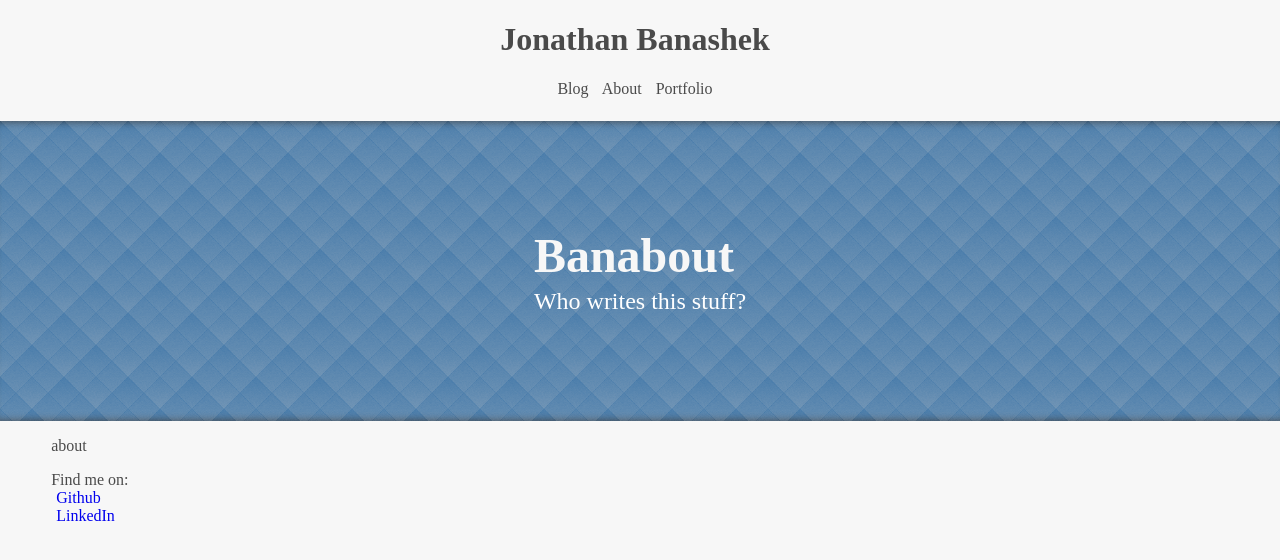
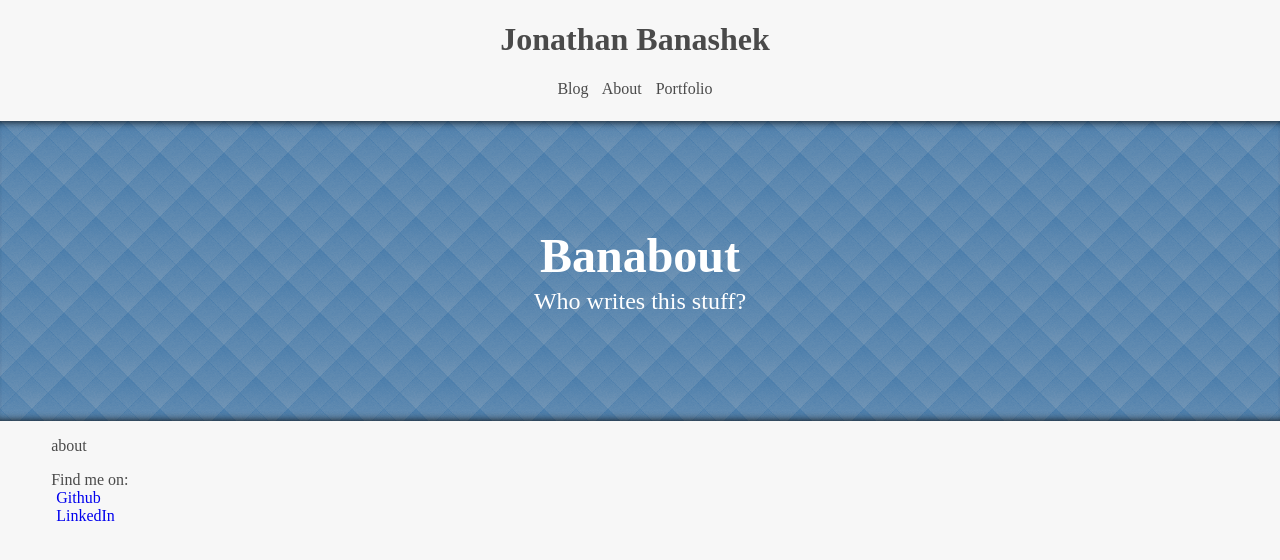
Before and after one commit to Banashek/banashek.github.io, a Jekyll site: the page built from about.html, in a window 1280 px wide. Shown: the top 560 px of the page. Built offline with Jekyll 4.4.1, drawn with Linux system fonts in a browser that asks for light colours; some web fonts are replaced; Markdown is read by kramdown in place of the engine named in the settings.

Commit message:
Shrinking more things for mobile

```diff
--- a/_includes/hero.html
+++ b/_includes/hero.html
@@ -1,4 +1,4 @@
-<div id="hero-wrap-outer">
+<!--<div id="hero-wrap-outer">
 	<div id="hero-bg-texture">
 		<div id="hero-container">
 			<div id="hero-wrap-inner">
@@ -7,4 +7,10 @@
 			</div>
 		</div>
 	</div>
+</div>-->
+<div id="hero-container">
+	<div id="hero-text-container">
+		<h1 id="hero-header">{{ page.hero-text }}</h1>
+		<p id="hero-detail">{{ page.hero-subtext }}</p>
+	</div>
 </div>
--- a/stylesheets/hero.css
+++ b/stylesheets/hero.css
@@ -12,9 +12,8 @@
   font-style: normal;
 }
 
-#hero-wrap-outer {
+#hero-container {
 	background-color: #2769A5;
-	color: #FFFFFF;
 	width: auto;
 	height: 300px;
 	display: flex;
@@ -23,30 +22,25 @@
 	-webkit-box-shadow: inset 0 8px 8px -8px black, inset 0 -8px 8px -8px black;
 	-moz-box-shadow: inset 0 8px 8px -8px black, inset 0 -8px 8px -8px black;
 	box-shadow: inset 0 8px 8px -8px black, inset 0 -8px 8px -8px black;
-}
-
-#hero-bg-texture {
 	background-image: url("../images/hero-bg-texture.png");
 	width: 100%;
-	height: 100%;
 	opacity: 1;
 	background-repeat: repeat;
 	background-size: 5%;
 	padding: 0;
 	margin: 0;
-	display: flex;
-	align-items: center;
-	justify-content: center;
 }
 
-#hero-container {
-    max-width: 50%;
+#hero-text-container {
+	max-width: 50%;
+	color: #FFFFFF;
+	text-align: center;
 }
 
 #hero-header {
 	font-family: Ubuntu;
 	font-size: 3em;
-	color: #F7F7F7;
+	color: #FFFFFF;
 	margin: 0 0 5px 0;
 }
 
@@ -58,7 +52,7 @@
 
 /* Shrink stuff for mobile */
 @media (max-width: 767px) {
-	#hero-wrap-outer {
+	#hero-container {
 		height: 150px;
 	}
 	#hero-header {
```
Also changed, not shown: _includes/animated_background.html (+3 -5 lines), stylesheets/animated_background.css (+3 -9 lines).
